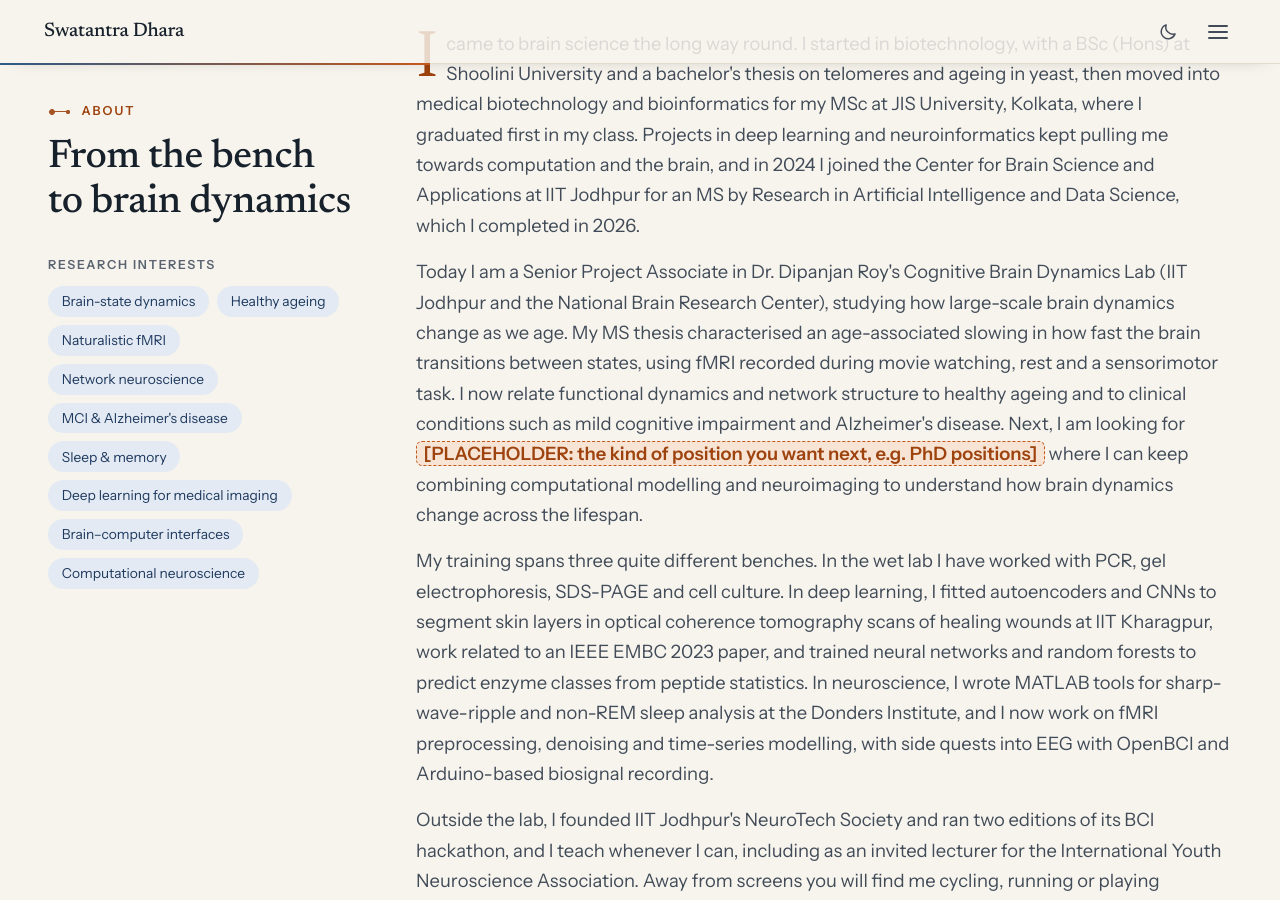
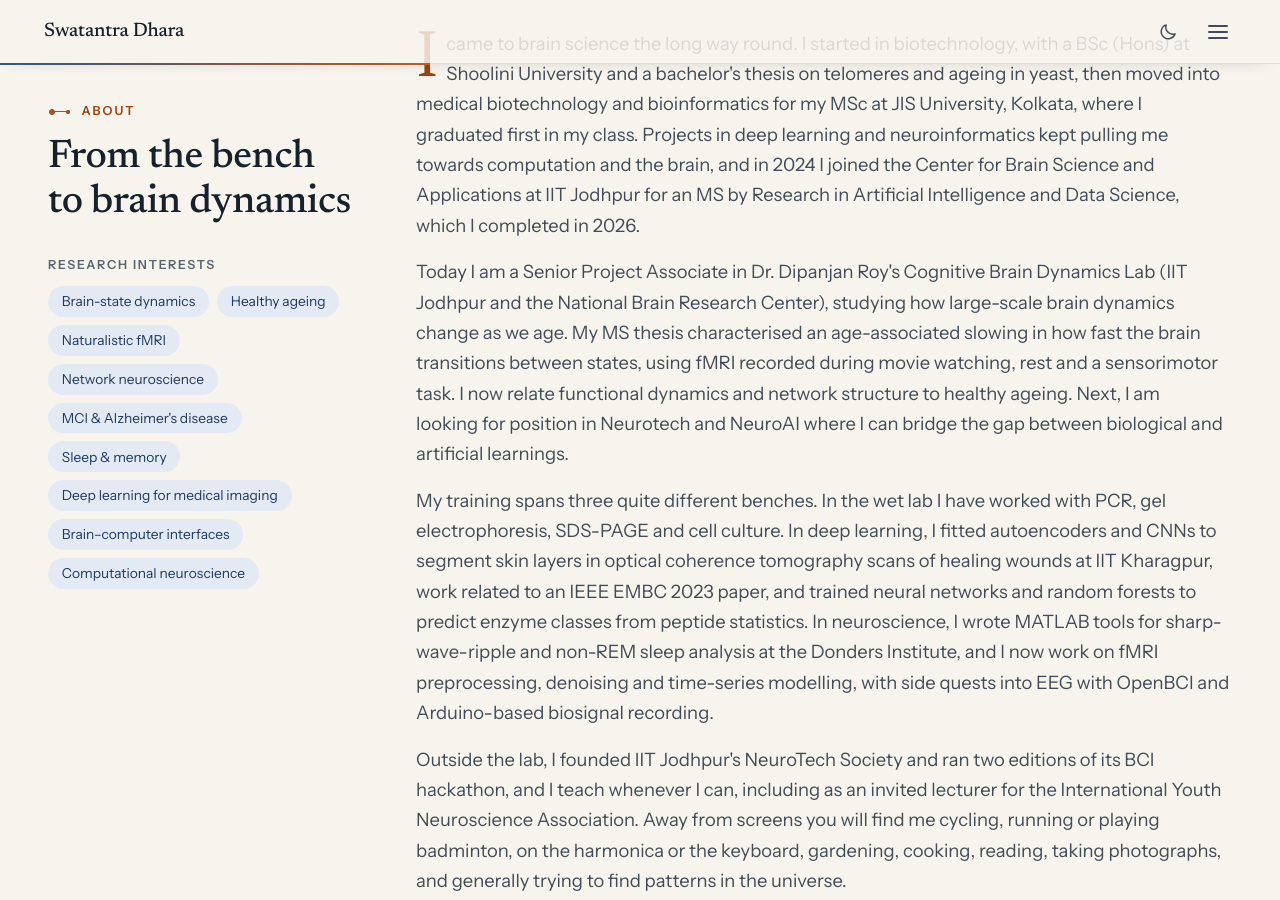
Before and after one commit to Swatantra-D/Swatantra-D.github.io, a Jekyll site: the page built from _pages/home.html, in a window 1280 px wide and 900 px high, scrolled down 1258 px. Built offline with Jekyll 4.4.1, drawn with Linux system fonts in a browser that asks for light colours.

Commit message:
Revise professional summary in home.html
Updated the description of current position and future aspirations.

```diff
--- a/_pages/home.html
+++ b/_pages/home.html
@@ -64,7 +64,7 @@ explore:
     </div>
     <div class="about-body" data-reveal>
       <p>I came to brain science the long way round. I started in biotechnology, with a BSc (Hons) at Shoolini University and a bachelor's thesis on telomeres and ageing in yeast, then moved into medical biotechnology and bioinformatics for my MSc at JIS University, Kolkata, where I graduated first in my class. Projects in deep learning and neuroinformatics kept pulling me towards computation and the brain, and in 2024 I joined the Center for Brain Science and Applications at IIT Jodhpur for an MS by Research in Artificial Intelligence and Data Science, which I completed in 2026.</p>
-      <p>Today I am a Senior Project Associate in Dr. Dipanjan Roy's Cognitive Brain Dynamics Lab (IIT Jodhpur and the National Brain Research Center), studying how large-scale brain dynamics change as we age. My MS thesis characterised an age-associated slowing in how fast the brain transitions between states, using fMRI recorded during movie watching, rest and a sensorimotor task. I now relate functional dynamics and network structure to healthy ageing and to clinical conditions such as mild cognitive impairment and Alzheimer's disease. Next, I am looking for <mark class="placeholder-mark">[PLACEHOLDER: the kind of position you want next, e.g. PhD positions]</mark> where I can keep combining computational modelling and neuroimaging to understand how brain dynamics change across the lifespan.</p>
+      <p>Today I am a Senior Project Associate in Dr. Dipanjan Roy's Cognitive Brain Dynamics Lab (IIT Jodhpur and the National Brain Research Center), studying how large-scale brain dynamics change as we age. My MS thesis characterised an age-associated slowing in how fast the brain transitions between states, using fMRI recorded during movie watching, rest and a sensorimotor task. I now relate functional dynamics and network structure to healthy ageing. Next, I am looking for position in Neurotech and NeuroAI where I can bridge the gap between biological and artificial learnings.</p>
       <p>My training spans three quite different benches. In the wet lab I have worked with PCR, gel electrophoresis, SDS-PAGE and cell culture. In deep learning, I fitted autoencoders and CNNs to segment skin layers in optical coherence tomography scans of healing wounds at IIT Kharagpur, work related to an IEEE EMBC 2023 paper, and trained neural networks and random forests to predict enzyme classes from peptide statistics. In neuroscience, I wrote MATLAB tools for sharp-wave-ripple and non-REM sleep analysis at the Donders Institute, and I now work on fMRI preprocessing, denoising and time-series modelling, with side quests into EEG with OpenBCI and Arduino-based biosignal recording.</p>
       <p>Outside the lab, I founded IIT Jodhpur's NeuroTech Society and ran two editions of its BCI hackathon, and I teach whenever I can, including as an invited lecturer for the International Youth Neuroscience Association. Away from screens you will find me cycling, running or playing badminton, on the harmonica or the keyboard, gardening, cooking, reading, taking photographs, and generally trying to find patterns in the universe.</p>
     </div>
```
